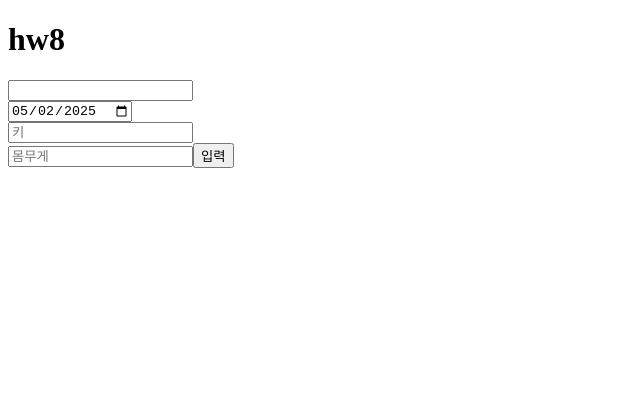
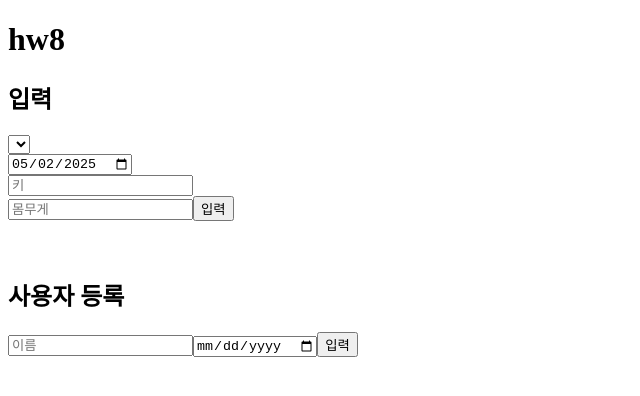
Before and after one commit to hshjay/hw8, a React (Create React App) app: page / in a window 1280 px wide. Shown: the top 396 px of the page, without its empty margins (0-640 px from the left). Built offline with nearby package versions, Linux system fonts and the light colour scheme.

Commit message:
이름등록 등

```diff
--- a/src/App.tsx
+++ b/src/App.tsx
@@ -1,82 +1,68 @@
-import React, { useEffect, useState } from "react";
+import React, { useEffect, useRef, useState } from "react";
+import Editor from "./components/Editor";
+import Items from "./components/Items";
+import Reg from "./components/Reg";
+import Users from "./components/Users";
 
 interface Store {
+  id: number;
   name: string;
   dt: string;
   h8: string;
   w8: string;
 }
+interface UserInfo {
+  id: number;
+  name: string;
+  birth: string;
+}
+
 function App() {
-  let today = new Date();
-  // console.log(today.toString());
-  // console.log(today.toISOString());
-  let yymmdd = `${today.getFullYear()}-${(today.getMonth() + 1)
-    .toString()
-    .padStart(2, "0")}-${today.getDate().toString().padStart(2, "0")}`;
-  // console.log(yymmdd);
-  // const [dt, setDt] = useState(Date.now().toString());
-  const [name, setName] = useState("");
-  const [dt, setDt] = useState(yymmdd);
-  const [h8, setH8] = useState("");
-  const [w8, setW8] = useState("");
+  const [user, setUser] = useState<UserInfo[]>([]);
   const [store, setStore] = useState<Store[]>([]);
+  const idRef = useRef(0);
+  const userRef = useRef(0);
 
-  const onChangeName = (e: React.ChangeEvent<HTMLInputElement>) => {
-    setName(e.target.value);
+  const onClickAdd = (name: string, dt: string, h8: string, w8: string) => {
+    // console.log(`날짜:${dt} \n키:${h8}, 몸무게:${w8}`);
+    setStore([
+      ...store,
+      { id: idRef.current++, name: name, dt: dt, h8: h8, w8: w8 },
+    ]);
+    // props.onClickAdd(name,dt,h8,w8);
+    // setH8("");
+    // setW8("");
+    // (document.querySelector("#name") as HTMLInputElement).focus();
   };
-  const onChangeDt = (e: React.ChangeEvent<HTMLInputElement>) => {
-    setDt(e.target.value);
-    // console.log(dt);
-  };
-  const onChangeH8 = (e: React.ChangeEvent<HTMLInputElement>) => {
-    setH8(e.target.value);
-  };
-  const onChangeW8 = (e: React.ChangeEvent<HTMLInputElement>) => {
-    setW8(e.target.value);
-  };
-  const onClickBtn = () => {
-    console.log(`날짜:${dt} \n키:${h8}, 몸무게:${w8}`);
-    setStore([...store, { name: name, dt: dt, h8: h8, w8: w8 }]);
-    setH8("");
-    setW8("");
-    (document.querySelector("#name") as HTMLInputElement).focus();
+
+  const onUserAdd = (name: string, dt: string) => {
+    if (user.filter((u) => u.name === name).length > 0) return;
+    setUser([...user, { id: userRef.current++, name: name, birth: dt }]);
   };
 
   useEffect(() => {
-    console.log(...store);
+    // console.log(...store);
   }, [store]);
 
   return (
     <div className="App">
       <h1>hw8</h1>
-      <input
-        type="text"
-        name="name"
-        id="name"
-        value={name}
-        onChange={onChangeName}
-      />
+      <h2>입력</h2>
+      <Editor onClickAdd={onClickAdd} user={user}></Editor>
+      <div>
+        {store.map((item) => (
+          <Items key={item.id} {...item} />
+        ))}
+      </div>
       <br />
-      <input type="date" name="dt" id="dt" value={dt} onChange={onChangeDt} />
       <br />
-      {/* <label htmlFor="h8">키</label> */}
-      <input
-        type="text"
-        id="h8"
-        value={h8}
-        onChange={onChangeH8}
-        placeholder="키"
-      />
-      <br />
-      {/* <label htmlFor="w8">몸무게</label> */}
-      <input
-        type="text"
-        id="w8"
-        value={w8}
-        onChange={onChangeW8}
-        placeholder="몸무게"
-      />
-      <button onClick={onClickBtn}>입력</button>
+      <h2>사용자 등록</h2>
+      <Reg onUserAdd={onUserAdd} />
+      <div>
+        {user.map((u) => (
+          <Users {...u} />
+        ))}
+      </div>
     </div>
   );
 }
--- /dev/null
+++ b/src/components/Editor.tsx
@@ -0,0 +1,96 @@
+import { useState } from "react";
+
+interface User {
+  id: number;
+  name: string;
+  birth: string;
+}
+interface Props {
+  onClickAdd: (name: string, dt: string, h8: string, w8: string) => void;
+  user: User[];
+  //   id: number;
+  //   name: string[];
+  //   bitrh: string;
+}
+
+export default function Editor(props: Props) {
+  let today = new Date();
+  // console.log(today.toString());
+  // console.log(today.toISOString());
+  let yymmdd = `${today.getFullYear()}-${(today.getMonth() + 1)
+    .toString()
+    .padStart(2, "0")}-${today.getDate().toString().padStart(2, "0")}`;
+  // console.log(yymmdd);
+  // const [dt, setDt] = useState(Date.now().toString());
+
+  const [name, setName] = useState("");
+  const [dt, setDt] = useState(yymmdd);
+  const [h8, setH8] = useState("");
+  const [w8, setW8] = useState("");
+
+  //   const onChangeName = (e: React.ChangeEvent<HTMLInputElement>) => {
+  //     setName(e.target.value);
+  //   };
+  const onChangeName = (e: React.ChangeEvent<HTMLSelectElement>) => {
+    setName(e.target.value);
+    console.log(e.target);
+  };
+  const onChangeDt = (e: React.ChangeEvent<HTMLInputElement>) => {
+    setDt(e.target.value);
+    // console.log(dt);
+  };
+  const onChangeH8 = (e: React.ChangeEvent<HTMLInputElement>) => {
+    setH8(e.target.value);
+  };
+  const onChangeW8 = (e: React.ChangeEvent<HTMLInputElement>) => {
+    setW8(e.target.value);
+  };
+  const onClickBtn = () => {
+    console.log(`이름:${name} 날짜:${dt} \n키:${h8}, 몸무게:${w8}`);
+    // setStore([...store, { name: name, dt: dt, h8: h8, w8: w8 }]);
+    props.onClickAdd(name, dt, h8, w8);
+    setH8("");
+    setW8("");
+    (document.querySelector("#nameSel") as HTMLInputElement).focus();
+  };
+
+  return (
+    <div>
+      {/* <input
+        type="text"
+        name="name"
+        id="name"
+        value={name}
+        onChange={onChangeName}
+      /> */}
+      <select name="select" id="nameSel" onChange={onChangeName}>
+        {props.user.map((u) => (
+          <option key={u.id} value={u.name}>
+            {u.name}
+          </option>
+        ))}
+      </select>
+      <br />
+      <input type="date" name="dt" id="dt" value={dt} onChange={onChangeDt} />
+      <br />
+      {/* <label htmlFor="h8">키</label> */}
+      <input
+        type="text"
+        id="h8"
+        value={h8}
+        onChange={onChangeH8}
+        placeholder="키"
+      />
+      <br />
+      {/* <label htmlFor="w8">몸무게</label> */}
+      <input
+        type="text"
+        id="w8"
+        value={w8}
+        onChange={onChangeW8}
+        placeholder="몸무게"
+      />
+      <button onClick={onClickBtn}>입력</button>
+    </div>
+  );
+}
--- /dev/null
+++ b/src/components/Items.tsx
@@ -0,0 +1,19 @@
+interface Props {
+  id: number;
+  name: string;
+  dt: string;
+  h8: string;
+  w8: string;
+}
+
+export default function Items(props: Props) {
+  return (
+    <li>
+      {props.id}번 <div>이름: {props.name}</div>
+      <div>날짜: {props.dt}</div>
+      <div>키: {props.h8}</div>
+      <div>몸무게: {props.w8}</div>
+      <div>------------------</div>
+    </li>
+  );
+}
--- /dev/null
+++ b/src/components/Reg.tsx
@@ -0,0 +1,32 @@
+import { useRef, useState } from "react";
+
+interface Props {
+  onUserAdd: (name: string, birth: string) => void;
+}
+
+export default function Reg(props: Props) {
+  //   idRef = useRef(0);
+  const [name, setName] = useState("");
+  const [birth, setBirth] = useState("");
+
+  const onChangeName = (e: React.ChangeEvent<HTMLInputElement>) => {
+    setName(e.target.value);
+  };
+  const onChangeBirth = (e: React.ChangeEvent<HTMLInputElement>) => {
+    setBirth(e.target.value);
+  };
+
+  const onClickButton = () => {
+    props.onUserAdd(name, birth);
+  };
+  return (
+    // <form onSubmit={props.onUserAdd}>
+    <div>
+      <input type="text" id="name" placeholder="이름" onChange={onChangeName} />
+      <input type="date" name="birth" id="birth" onChange={onChangeBirth} />
+      {/* <input type="submit" value="입력" /> */}
+      <button onClick={onClickButton}>입력</button>
+    </div>
+    // </form>
+  );
+}
--- /dev/null
+++ b/src/components/Users.tsx
@@ -0,0 +1,14 @@
+interface Props {
+  id: number;
+  name: string;
+  birth: string;
+}
+export default function Users(props: Props) {
+  return (
+    <div>
+      <li>
+        ID:{props.id} - 이름:{props.name}, 생일:{props.birth}
+      </li>
+    </div>
+  );
+}
```
